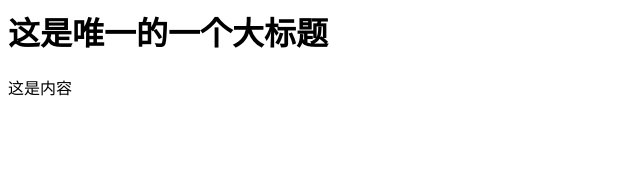
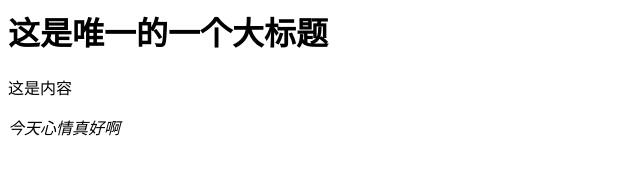
Before and after one commit to zyexi/xixi, a plain HTML site: page index.html in a window 1280 px wide. Shown: the whole page, without its empty margins (0-640 px from the left). Drawn offline with Linux system fonts and the light colour scheme.

Commit message:
Update index.html

```diff
--- a/index.html
+++ b/index.html
@@ -4,7 +4,7 @@
 	<body>
 		<h1>这是唯一的一个大标题</h1>
 		<p>这是内容</p>
-
+		<i>今天心情真好啊</i>
 	</body>
 
 </html>
```
